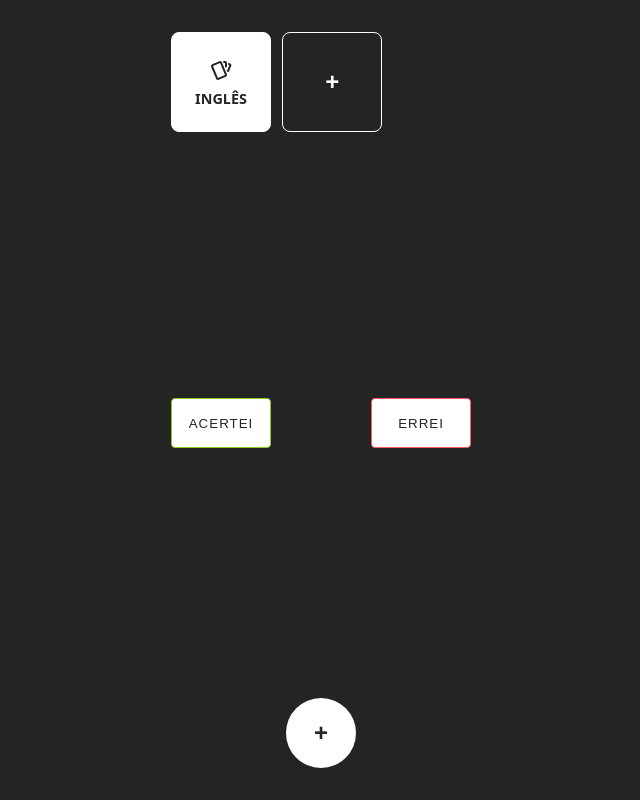
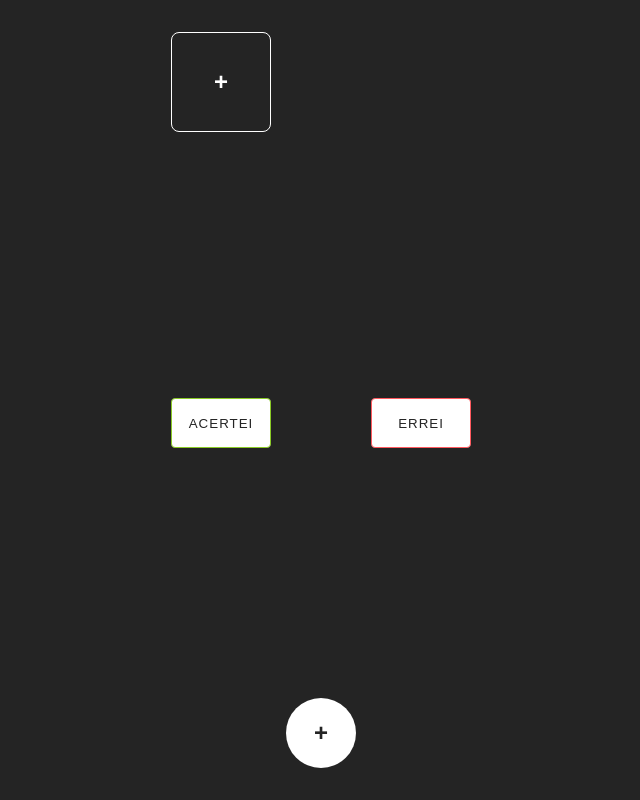
Before and after one commit to jeancarloslima/flashcards, a React (Vite) app: page / in a window 1280 px wide. Shown: the whole page, without its empty margins (319-959 px from the left). Built offline with nearby package versions, Linux system fonts and the light colour scheme.

Commit message:
Adicionando criação de decks no formulário

```diff
--- a/src/App.jsx
+++ b/src/App.jsx
@@ -12,11 +12,16 @@ function App() {
   const [isFormDeckVisible, setIsFormDeckVisible] = useState(false);
   const [isFormCardVisible, setIsFormCardVisible] = useState(false);
   const [acaoCard, setAcaoCard] = useState(null);
+  const [decks, setDecks] = useState([]);
   const [flashcards, setFlashcards] = useState([]);
 
   const handleAcaoCard = (direcao) => {
     setAcaoCard(direcao);
   };
+
+  function adicionarDeck(novoDeck) {
+    setDecks([...decks, novoDeck]);
+  }
 
   function adicionarFlashcard(novoFlashcard) {
     setFlashcards([...flashcards, novoFlashcard]);
@@ -27,6 +32,7 @@ function App() {
       <header>
         <ListaDeBaralhos
           abrirFormularioDeck={() => setIsFormDeckVisible(true)}
+          decks={decks}
         />
       </header>
 
@@ -41,6 +47,7 @@ function App() {
           {isFormDeckVisible && (
             <FormularioAdicionarDeck
               fecharFormularioDeck={() => setIsFormDeckVisible(false)}
+              adicionarDeckNaLista={adicionarDeck}
             />
           )}
         </AnimatePresence>
--- a/src/FormularioAdicionarDeck/index.jsx
+++ b/src/FormularioAdicionarDeck/index.jsx
@@ -1,7 +1,13 @@
 import { motion } from "framer-motion";
 import "./formulario-adicionar-deck.css";
 
-export default function FormularioAdicionarDeck({ fecharFormularioDeck }) {
+export default function FormularioAdicionarDeck({ fecharFormularioDeck, adicionarDeckNaLista }) {
+  function criarNovoDeck(formData) {
+    const novoDeck = formData.get('nome-deck');
+
+    adicionarDeckNaLista(novoDeck);
+  }
+
   return (
     <div className="modal-overlay" onClick={fecharFormularioDeck}>
       <motion.form
@@ -11,8 +17,9 @@ export default function FormularioAdicionarDeck({ fecharFormularioDeck }) {
         animate={{ y: 0, opacity: 1 }}
         exit={{ y: -50, opacity: 0 }}
         trasition={{ duration: 0.3 }}
+        action={criarNovoDeck}
       >
-        <input type="text" id="nome-deck" placeholder="Inglês" required />
+        <input type="text" name="nome-deck" id="nome-deck" placeholder="Inglês" required />
         <input
           type="submit"
           id="btn-salvar-deck"
--- a/src/ListaDeBaralhos/index.jsx
+++ b/src/ListaDeBaralhos/index.jsx
@@ -1,11 +1,17 @@
-import { TbCards } from 'react-icons/tb';
-import './lista-de-baralhos.css';
+import { TbCards } from "react-icons/tb";
+import "./lista-de-baralhos.css";
 
-export default function ListaDeBaralhos( {abrirFormularioDeck} ) {
-    return (
-        <ul id="lista-de-baralhos">
-            <li className="item-baralho baralho-selecionado"><TbCards /> <span>INGLÊS</span></li>
-            <button id="btn-adicionar-baralho" onClick={abrirFormularioDeck}>+</button>
-        </ul>
-    )
+export default function ListaDeBaralhos({ abrirFormularioDeck, decks }) {
+  return (
+    <ul id="lista-de-baralhos">
+      {decks.map((deck, index) => (
+        <li className="item-baralho baralho-selecionado" key={index}>
+          <TbCards /> <span>{deck}</span>
+        </li>
+      ))}
+      <button id="btn-adicionar-baralho" onClick={abrirFormularioDeck}>
+        +
+      </button>
+    </ul>
+  );
 }
```
